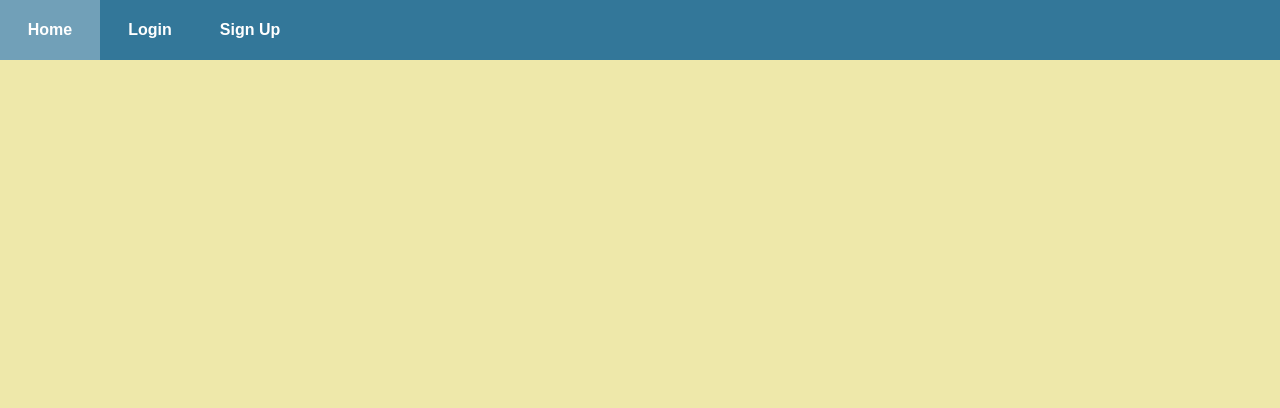
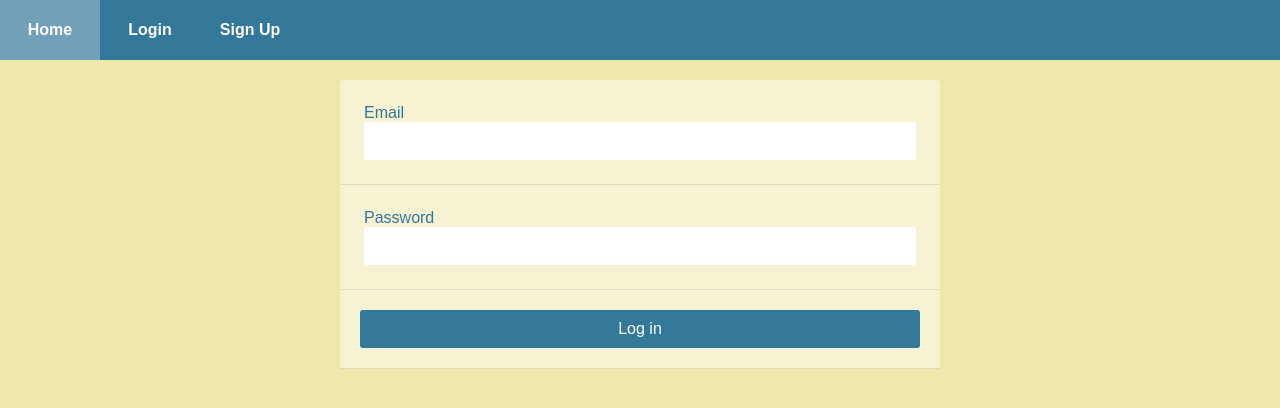
Before and after one commit to ioanniskousis/amitree-react, a React (Create React App) app: page /login in a window 1280 px wide. Shown: the top 408 px of the page. Built offline with nearby package versions, Linux system fonts and the light colour scheme.

Commit message:
added Login

```diff
--- a/src/App.js
+++ b/src/App.js
@@ -1,41 +1,87 @@
-import { BrowserRouter as Router, Route, Switch } from 'react-router-dom';
+import {
+  BrowserRouter as Router,
+  Route,
+  Switch,
+  Redirect,
+} from 'react-router-dom';
+
 import { Component } from 'react';
 
 import './stylesheets/style.css';
 
 import { NavBar } from './components/navBar';
 import { Home } from './components/home';
+import { Login } from './components/login';
+import { Signup } from './components/signup';
+
+import { loginRequest } from './modules/loginRequest';
 
 class App extends Component {
   constructor(props) {
     super(props);
+    const params = new URLSearchParams(document.location.search.substring(1));
+    const referralCode = params.get('referral_code');
+    const apiParam = params.get('apiURL') || 'http://localhost:3000';
     this.state = {
-      // apiURL: '',
-      authenticationInfo: {
+      apiURL: apiParam,
+      authenticationInfo: {},
+      referralTicket: referralCode,
+      redirectToSignUp: referralCode != null,
+      activityIndicator: false,
+    };
+    this.loginHandler = this.loginHandler.bind(this);
+  }
 
-      },
-      // referralTicket: null,
-      // activityIndicator: false,
-    };
+  loginHandler(event) {
+    event.preventDefault();
+    this.setState({ activityIndicator: true });
+
+    const { apiURL } = this.state;
+    const form = event.currentTarget;
+    loginRequest(form, apiURL, (results) => {
+      if (results) {
+        alert(JSON.stringify(results));
+        this.setState({
+          authenticationInfo: results,
+          activityIndicator: false,
+        });
+        const { authenticationInfo } = this.state;
+        const { userId } = authenticationInfo;
+        this.loadUserInfo(userId);
+        return;
+      }
+      this.setState({ activityIndicator: false });
+    });
   }
 
   render() {
-    const { authenticationInfo } = this.state;
+    const {
+      apiURL,
+      authenticationInfo,
+      referralTicket,
+      redirectToSignUp,
+      activityIndicator,
+    } = this.state;
+    const signup = redirectToSignUp ? <Redirect to="/signup" /> : '';
+    const activity = activityIndicator ? <div /> : '';
+
     return (
       <Router>
+        { activity }
+        { signup }
         <NavBar authenticationInfo={authenticationInfo} />
-        <main className="App">
+        <main>
           <Switch>
             <Route exact path="/">
               <Home />
             </Route>
 
             <Route path="/login">
-              <div />
+              <Login apiURL={apiURL} loginHandler={this.loginHandler} />
             </Route>
 
             <Route path="/signup">
-              <div />
+              <Signup referralTicket={referralTicket} />
             </Route>
 
             <Route path="/user/:id">
--- a/src/components/home.js
+++ b/src/components/home.js
@@ -4,8 +4,7 @@ export const Home = () => (
       This application aims to interact with the Amitree API
     </h1>
     <h2>
-      Log in using your email and password credentials
-      or sign up to register a new account
+      Log in using your email and password credentials or sign up to register a new account
     </h2>
     <h2>
       Registered users can invite other users and earn $10 for each group of 5 new users
--- /dev/null
+++ b/src/components/login.js
@@ -0,0 +1,39 @@
+import PropTypes from 'prop-types';
+
+export function Login(props) {
+  return (
+    <section id="login-section">
+      <div className="form-container">
+        <form id="loginForm" method="POST" encType="multipart/form-data" onSubmit={(e) => props.loginHandler(e)}>
+          <div className="input-container">
+            <label htmlFor="email">
+              Email
+              <input type="email" name="email" id="email" />
+            </label>
+          </div>
+
+          <div className="input-container">
+            <label htmlFor="password">
+              Password
+              <input type="password" name="password" id="password" />
+            </label>
+          </div>
+
+          <div className="input-container">
+            <button type="submit">Log in</button>
+          </div>
+        </form>
+      </div>
+    </section>
+  );
+}
+
+Login.propTypes = {
+  loginHandler: PropTypes.func,
+};
+
+Login.defaultProps = {
+  loginHandler: null,
+};
+
+export default Login;
--- /dev/null
+++ b/src/components/signup.js
@@ -0,0 +1,60 @@
+/* eslint-disable jsx-a11y/label-has-associated-control */
+import PropTypes from 'prop-types';
+
+export function Signup(props) {
+  const { referralTicket } = props;
+  return (
+    <section id="signup-section">
+      <div className="form-container">
+        <form id="signupForm" method="POST" encType="multipart/form-data" onSubmit={(e) => props.signUpRequest(e)}>
+          <div className="input-container">
+            <label htmlFor="name">
+              Name
+            </label>
+            <input type="text" name="name" id="name" />
+          </div>
+          <div className="input-container">
+            <label htmlFor="email">
+              Email
+            </label>
+            <input type="email" name="email" id="email" />
+          </div>
+          <div className="input-container">
+            <label htmlFor="password">
+              Password
+            </label>
+            <input type="password" name="password" id="password" />
+          </div>
+          <div className="input-container">
+            <label htmlFor="password_confirmation">
+              Password confirmation
+            </label>
+            <input type="password" name="password_confirmation" id="password_confirmation" />
+          </div>
+          <div className="input-container">
+            <label htmlFor="referral_code">
+              Referral Code
+              <span> (use a valid referral code to gain $10 credit)</span>
+            </label>
+            <input type="text" name="referral_code" id="referral_code" defaultValue={referralTicket} />
+          </div>
+          <div className="input-container">
+            <button type="submit">Register</button>
+          </div>
+        </form>
+      </div>
+    </section>
+  );
+}
+
+Signup.propTypes = {
+  signUpRequest: PropTypes.func,
+  referralTicket: PropTypes.string,
+};
+
+Signup.defaultProps = {
+  signUpRequest: null,
+  referralTicket: null,
+};
+
+export default Signup;
--- /dev/null
+++ b/src/modules/loginRequest.js
@@ -0,0 +1,37 @@
+/* eslint-disable no-alert */
+function parse(json) {
+  const { error } = json;
+  if (error) {
+    if (error.user_authentication) {
+      alert(`authentication: ${error.user_authentication}`);
+    } else {
+      alert(JSON.stringify(`error: ${json.error}`));
+    }
+    return null;
+  }
+  return {
+    authToken: json.auth_token,
+    userId: json.user_id,
+    userName: json.user_name,
+    userEmail: json.user_email,
+  };
+}
+
+export async function loginRequest(form, apiURL, handle) {
+  const actionUrl = `${apiURL}/authenticate`;
+  const formData = new FormData(form);
+
+  const options = {
+    method: 'post',
+    body: formData,
+  };
+  await fetch(actionUrl, options)
+    .then((response) => response.json())
+    .then((json) => handle(parse(json)))
+    .catch((e) => {
+      alert(JSON.stringify(e));
+      return null;
+    });
+}
+
+export default loginRequest;
```
